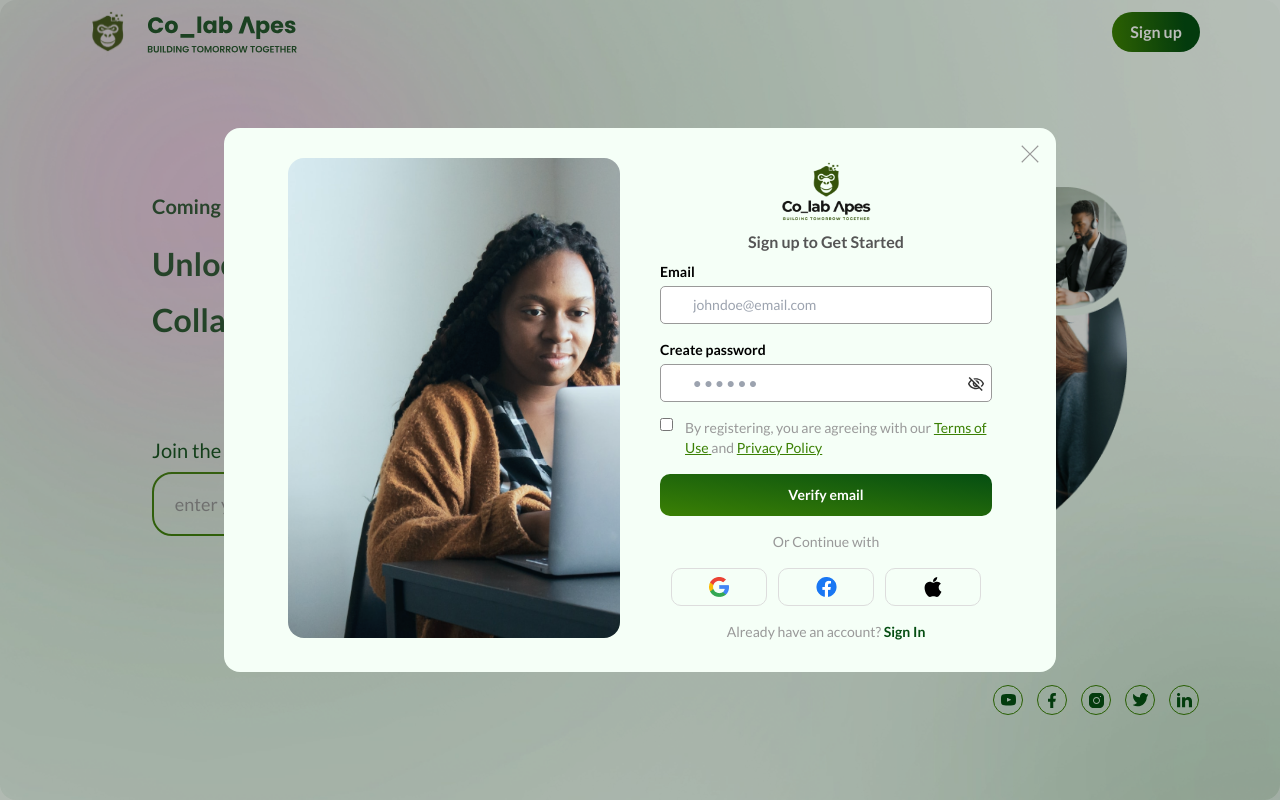
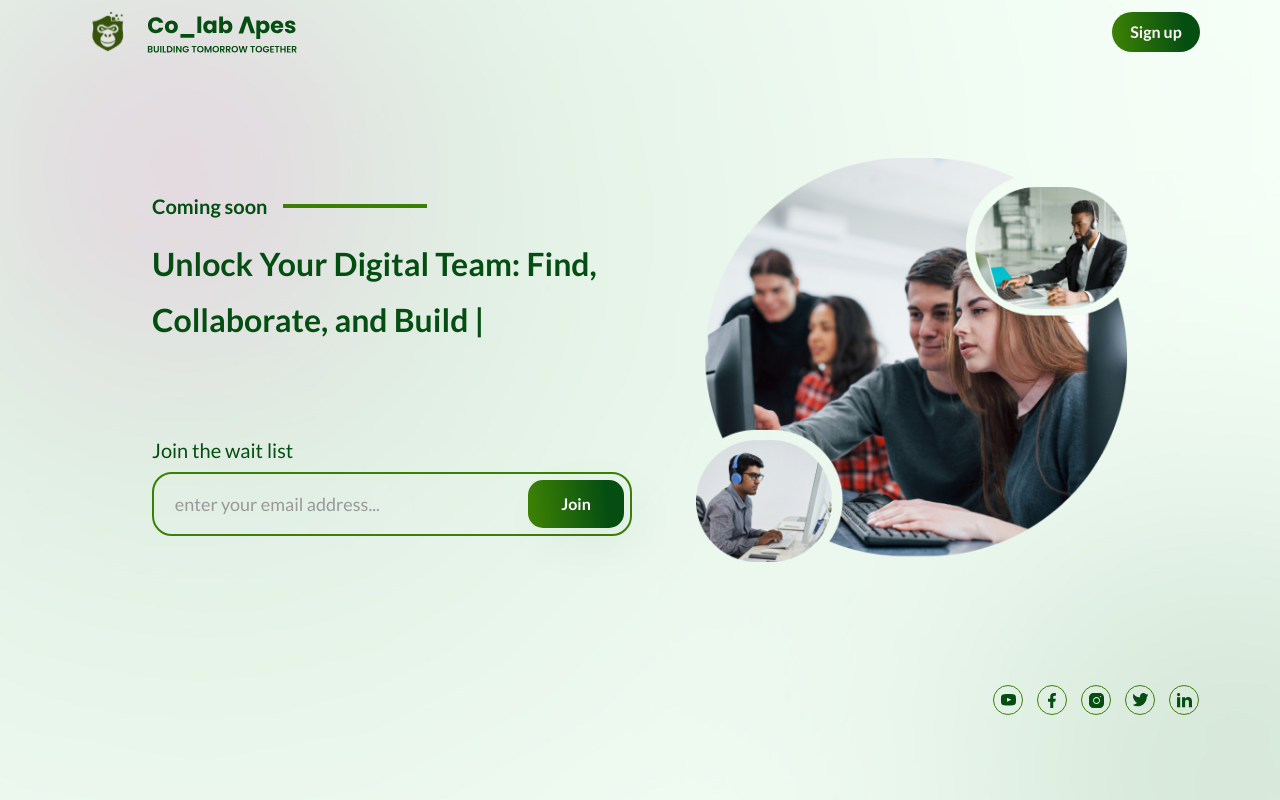
Before and after one commit to Colab-Apes/landingpage, a React (Create React App) app: page / in a window 1280 px wide. Built offline with nearby package versions, Linux system fonts and the light colour scheme; some icons are missing.

Commit message:
done with animation

```diff
--- a/src/Components/Modals/Signup.jsx
+++ b/src/Components/Modals/Signup.jsx
@@ -14,14 +14,31 @@ const Signup = ({ value, changeValue }) => {
   const [isPasswordVisible, setisPasswordVisible] = useState(false);
 
   return (
-    <div className="bg-black/[25%] fixed h-screen w-full z-10  left-0 flex justify-center items-center font-lato ">
-      <div className="rounded-2xl bg-[#F5FFF7] flex items-center justify-center h-[34rem] w-[52rem] px-[4rem]   relative">
+    <div
+      onClick={() => console.log("coolss")}
+      className={
+        value
+          ? "bg-black/[25%] fixed h-screen w-full z-10  left-0 flex justify-center items-center font-lato duration-300 ease-in-out "
+          : "bg-black/[25%] fixed h-screen w-full z-[-1]  left-0 flex justify-center items-center font-lato  duration-300 ease-in-out"
+      }
+    >
+      <div
+        className={
+          value
+            ? "rounded-2xl bg-[#F5FFF7] flex items-center justify-center h-[34rem] w-[52rem] px-[4rem] opacity-100  relative duration-[800ms] ease-in-out"
+            : "rounded-2xl bg-[#F5FFF7] flex items-center justify-center h-[34rem] w-[52rem] px-[4rem] opacity-0  relative duration-[800ms] ease-in-out"
+        }
+      >
         <img
           src={img}
           alt=""
           className="bg-cover h-full w-full fixed top-0 left-0 z-[-1] hidden lg:block rounded-2xl"
         />
-        <TfiClose className="text-xl text-[#999999] font-bold cursor-pointer absolute top-4 right-4" />
+
+        <TfiClose
+          onClick={() => changeValue(false)}
+          className="text-xl text-[#999999] font-bold cursor-pointer absolute top-4 right-4"
+        />
         <div className="grid grid-cols-2 gap-x-10">
           <img
             src={img1}
--- a/src/Components/NavBar.jsx
+++ b/src/Components/NavBar.jsx
@@ -4,7 +4,7 @@ import logo from "../assets/logo.svg";
 import sidenavlogo from "../assets/sidenavlogo.png";
 import { TfiClose } from "react-icons/tfi";
 import "../App.css";
-const NavBar = () => {
+const NavBar = ({ changeValue }) => {
   const [opensidenav, setopensidenav] = useState(false);
   return (
     <nav className="flex justify-between items-center  sm:pt-8 pt-3 lg:pt-1">
@@ -17,7 +17,7 @@ const NavBar = () => {
         {/* <button className=" text-main rounded-[20px] text-[16px] w-[5.5rem] h-[2.5rem] font-bold">
           Sign in
         </button> */}
-        <button className="grad rounded-[20px] text-[16px] w-[5.5rem] h-[2.5rem] text-white hover:text-main  font-bold">
+        <button onClick={()=>changeValue(true)} className="grad rounded-[20px] text-[16px] w-[5.5rem] h-[2.5rem] text-white hover:text-main  font-bold">
           Sign up
         </button>
       </div>
@@ -49,7 +49,10 @@ const NavBar = () => {
         </div>
 
         <div className="flex flex-col mt-16 gap-y-10">
-          <button className=" h-[3rem] w-full rounded-xl gradnav text-white font-semibold">
+          <button
+            onClick={() => changeValue(true)}
+            className=" h-[3rem] w-full rounded-xl gradnav text-white font-semibold"
+          >
             Signup
           </button>
           {/* <button className=" h-[3rem] w-full rounded-xl text-main font-semibold">
--- a/src/Pages/LandingPage.jsx
+++ b/src/Pages/LandingPage.jsx
@@ -16,7 +16,7 @@ const LandingPage = () => {
       {/* This signup is a modal */}
       <ToastContainer />
       <Background />
-      <NavBar />
+      <NavBar changeValue={setisModal} />
       <Hero />
       <div
         className=" w-full
```
